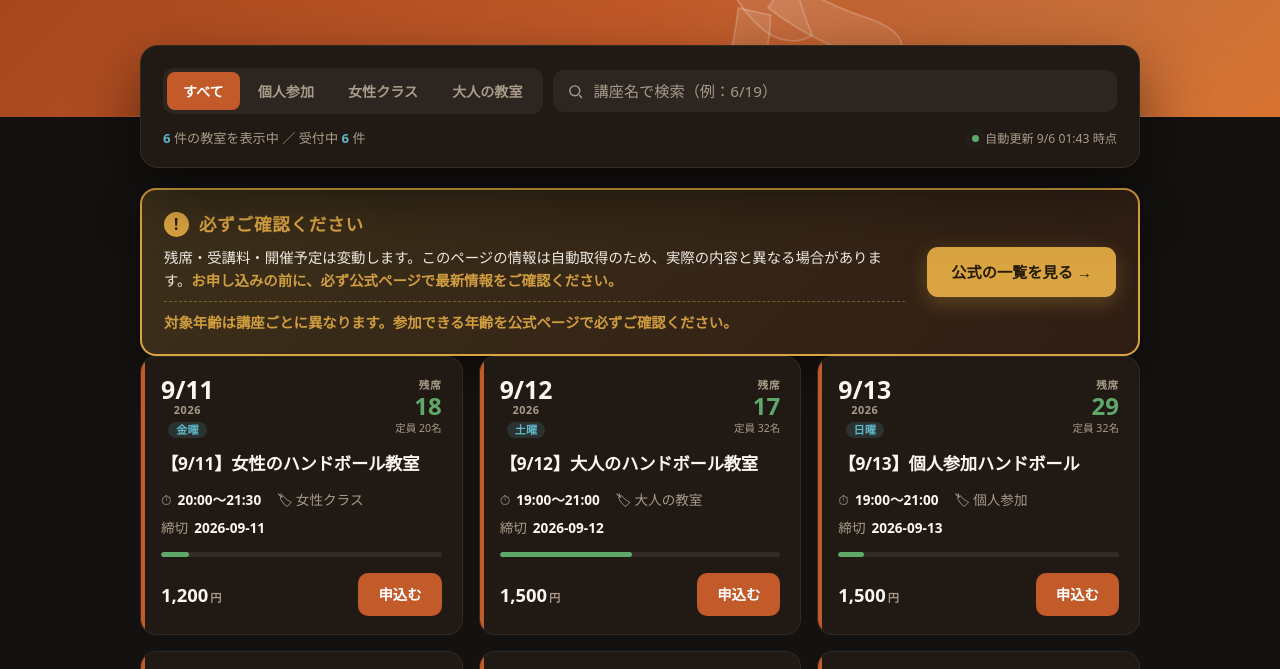
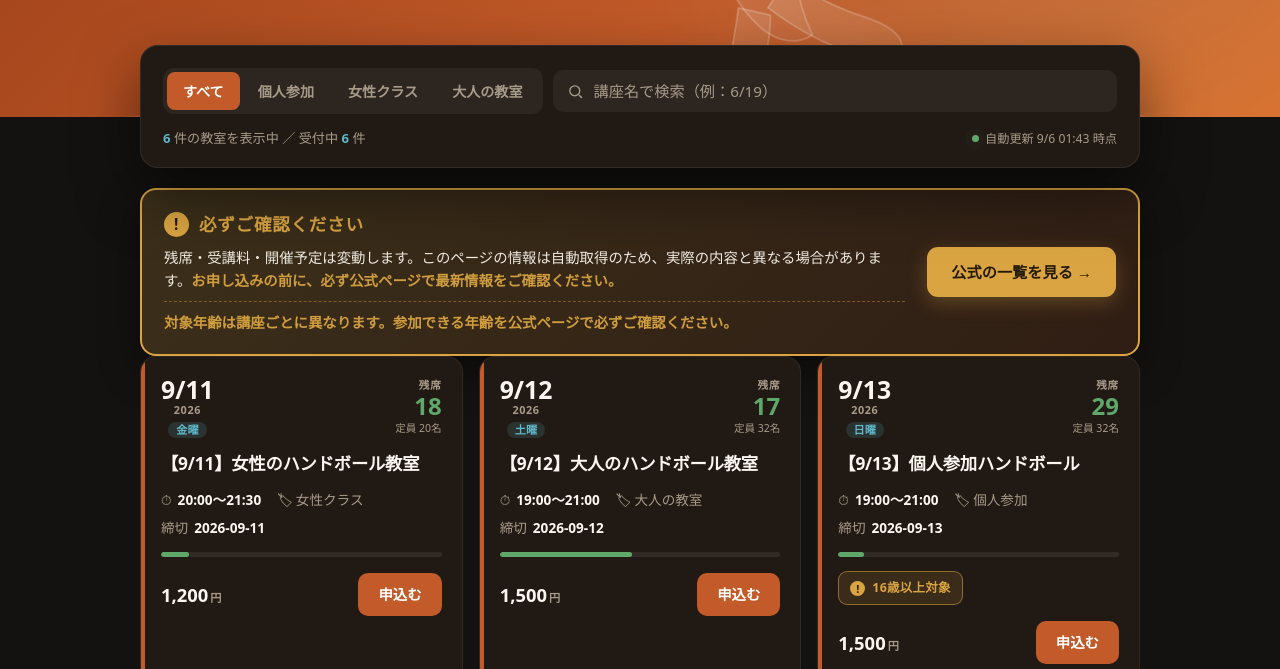
Before and after one commit to hbyuchida/esfortaarenahachiouji-kohan-handball, a plain HTML site: page index.html in a window 1280 px wide. Shown: the part 274-943 px from the top of the page. Drawn offline with Linux system fonts and the light colour scheme.

Commit message:
個人参加ハンドボールのカードに「16歳以上対象」を表示
Co-Authored-By: Claude Opus 5 <noreply@anthropic.com>

```diff
--- a/index.html
+++ b/index.html
@@ -135,6 +135,18 @@
   .btn.apply{background:var(--court);color:#fff}
   .btn.apply:hover{background:#D9722F}
   .btn.closed{background:rgba(251,247,239,.06);color:var(--full);pointer-events:none}
+  .age-tag{
+    align-self:flex-start;display:inline-flex;align-items:center;gap:7px;
+    font-size:.78rem;font-weight:900;letter-spacing:.02em;color:var(--warn);
+    background:rgba(217,164,65,.14);border:1px solid rgba(217,164,65,.55);
+    border-radius:9px;padding:6px 11px;
+  }
+  .age-tag::before{
+    content:"!";width:15px;height:15px;border-radius:50%;
+    background:var(--warn);color:#241a08;flex-shrink:0;
+    display:inline-flex;align-items:center;justify-content:center;
+    font-size:.68rem;font-weight:900;
+  }
   .empty{text-align:center;padding:70px 20px;color:var(--ash)}
   .empty .big{font-size:1.2rem;font-weight:800;color:var(--chalk);margin-bottom:8px}
 
@@ -299,6 +311,8 @@ function render(){
     const barColor=sc==="full"?"var(--full)":sc==="warn"?"var(--warn)":"var(--ok)";
     const full=e.left===0;
     const typeLabel=e.type==="女性"?"女性クラス":e.type==="大人"?"大人の教室":e.type==="個人参加"?"個人参加":e.type;
+    // 個人参加ハンドボールは対象年齢の制限があるためカードに明記する
+    const ageTag=e.type==="個人参加"?`<div class="age-tag">16歳以上対象</div>`:"";
     const c=document.createElement('div');c.className="card";
     c.innerHTML=`
       <div class="top">
@@ -320,6 +334,7 @@ function render(){
         <span>締切 <b>${e.deadline}</b></span>
       </div>
       <div class="bar"><i style="width:${pct}%;background:${barColor}"></i></div>
+      ${ageTag}
       <div class="actions">
         <div class="price">${(e.price||0).toLocaleString()}<small>円</small></div>
         ${full?`<span class="btn closed">満席</span>`:`<a class="btn apply" href="${e.reserveUrl}" target="_blank" rel="noopener">申込む</a>`}
```
